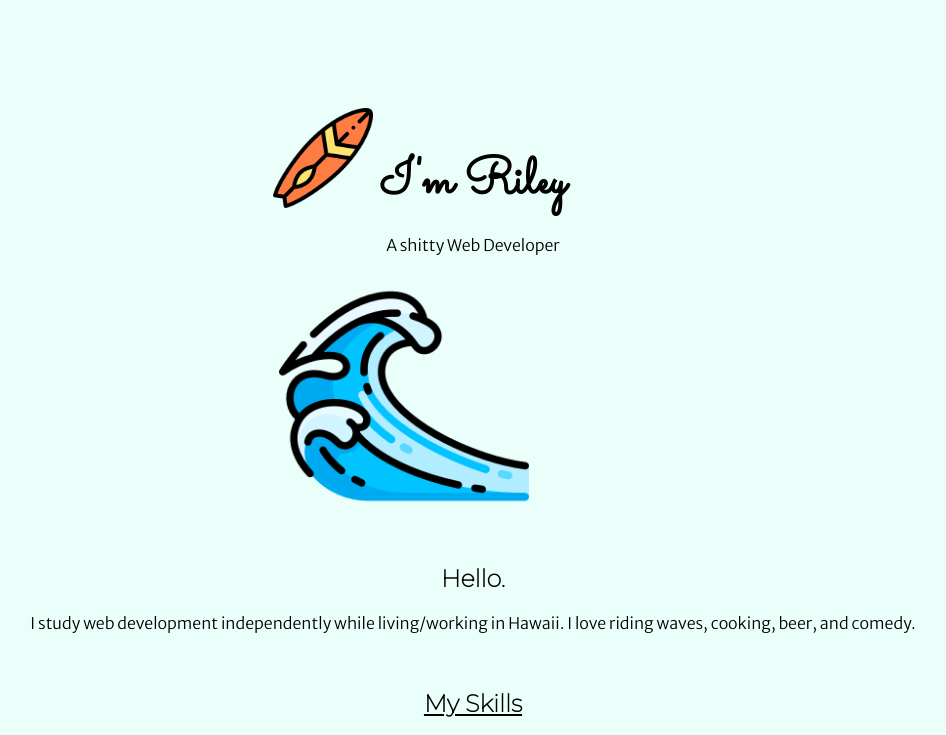
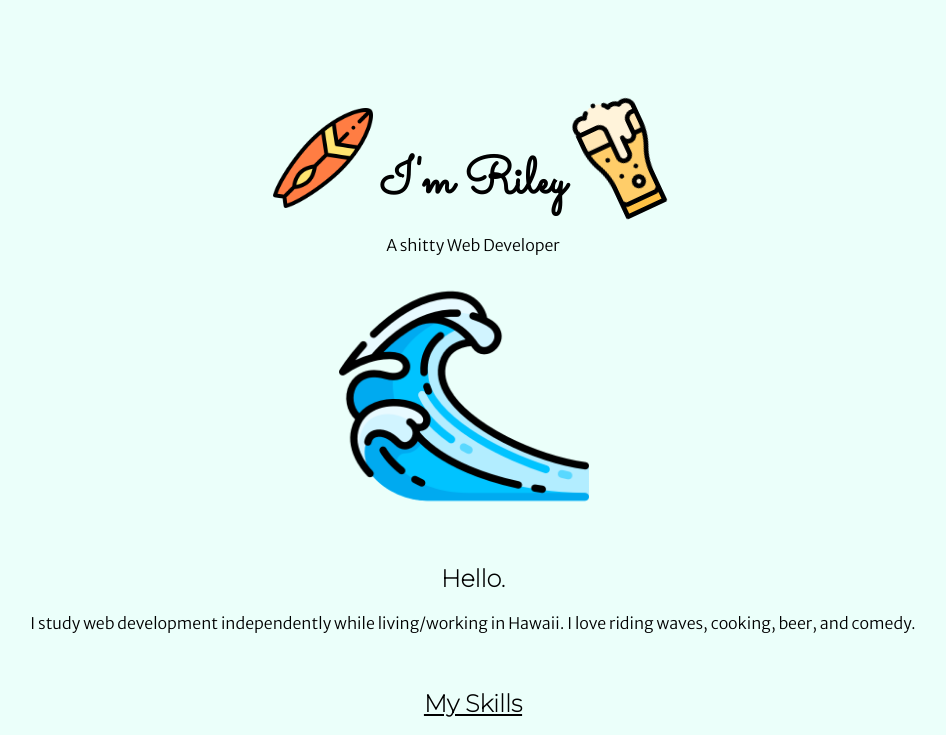
Before and after one commit to Hullrj01/prst, a plain HTML site: page index.html in a window 1280 px wide. Shown: the top 735 px of the page, without its empty margins (167-1113 px from the left). Drawn offline with Linux system fonts and the light colour scheme.

Commit message:
Update index.html

```diff
--- a/index.html
+++ b/index.html
@@ -20,7 +20,7 @@
       <!-- <span> is an INLINE element, so it will not BLOCK/push other
       elements to a new line. BLOCK elemts do not let other elents display
       on the same line. You CANNOT change the display width of INLINE elems. -->
-      <img class="beer" src="beer.png" width="120px" alt="">
+      <img class="beer" src="beer-mug.png" width="120px" alt="">
       <img class="wave" src="wave.png" alt="" width="250ps">
     </div>
 
```
